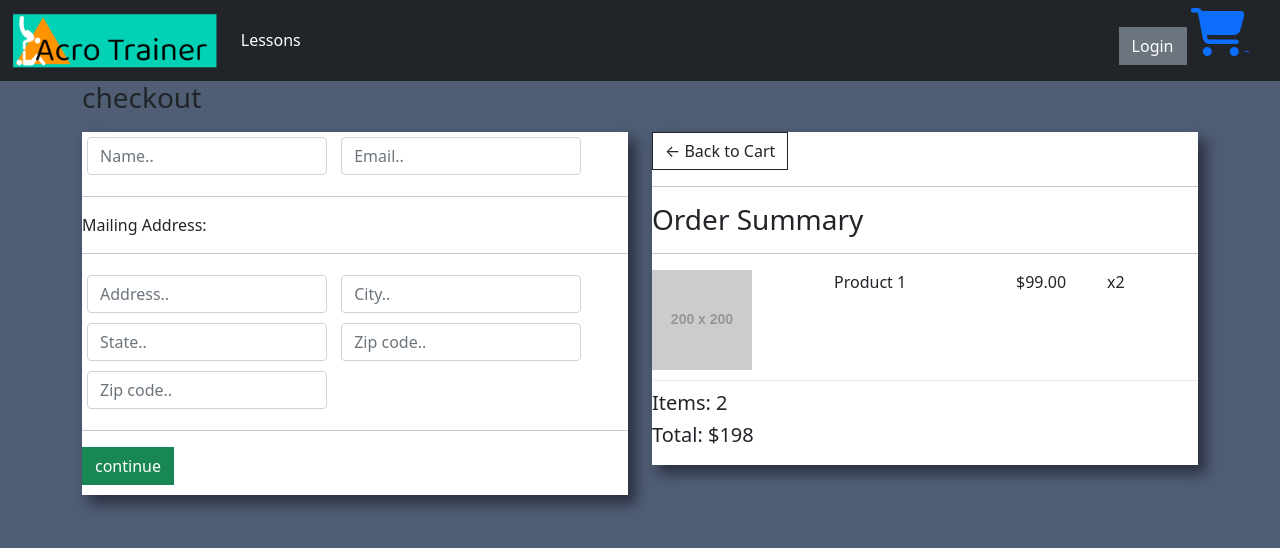
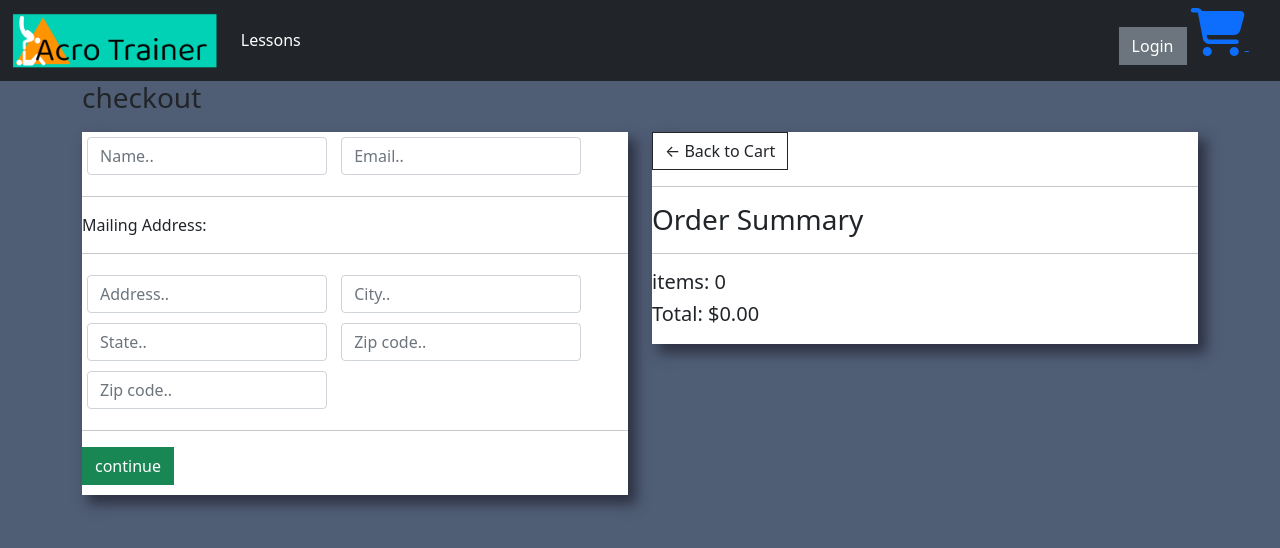
Before and after one commit to iggy18/acrotrainer_website, a Django app: page /checkout/ in a window 1280 px wide. Shown: the top 548 px of the page. Run offline with Django 3.2, Linux system fonts and the light colour scheme; grey boxes labelled with a size stand in for pictures from a placeholder-image service; parts of the project's set-up code (start-up, migrations or seed data) failed here and were passed over; some libraries are stand-ins or nearby versions.

Commit message:
checkout order summary also rendering items in cart

```diff
--- a/acrotrainer/templates/store/checkout.html
+++ b/acrotrainer/templates/store/checkout.html
@@ -52,14 +52,16 @@
 				<hr>
 				<h3>Order Summary</h3>
 				<hr>
+				{% for item in items%}
 				<div class="cart-row">
-					<div style="flex:2"><img class="row-image" src="http://placehold.jp/200x200.png"/></div>
-					<div style="flex:2"><p>Product 1</p></div>
-					<div style="flex:1"><p>$99.00</p></div>
-					<div style="flex:1"><p>x2</p></div>
+					<div style="flex:2"><img class="row-image" src="{{item.product.image_handler}}"/></div>
+					<div style="flex:2"><p>{{item.product.name}}</p></div>
+					<div style="flex:1"><p>${{item.product.price|floatformat:2}}</p></div>
+					<div style="flex:1"><p>x{{item.quantity}}</p></div>
 				</div>
-				<h5>Items:   2</h5>
-				<h5>Total:   $198</h5>
+				{% endfor %}
+				<h5>items: {{order.get_cart_items}}</h5>
+				<h5>Total:   ${{order.get_cart_total|floatformat:2}}</h5>
 
             </div>
         </div>
--- a/acrotrainer/views.py
+++ b/acrotrainer/views.py
@@ -18,5 +18,12 @@ def cart(request):
     return render(request, 'store/cart.html', context)
 
 def checkout(request):
-    context = {}
+    if request.user.is_authenticated:
+        customer = request.user.customer
+        order, created = Order.objects.get_or_create(customer=customer, complete=False)
+        items = order.orderitem_set.all()
+    else:
+        items = []
+        order = {'get_cart_total':0, 'get_cart_items':0}
+    context = {'items': items, 'order': order}
     return render(request, 'store/checkout.html', context)
```
